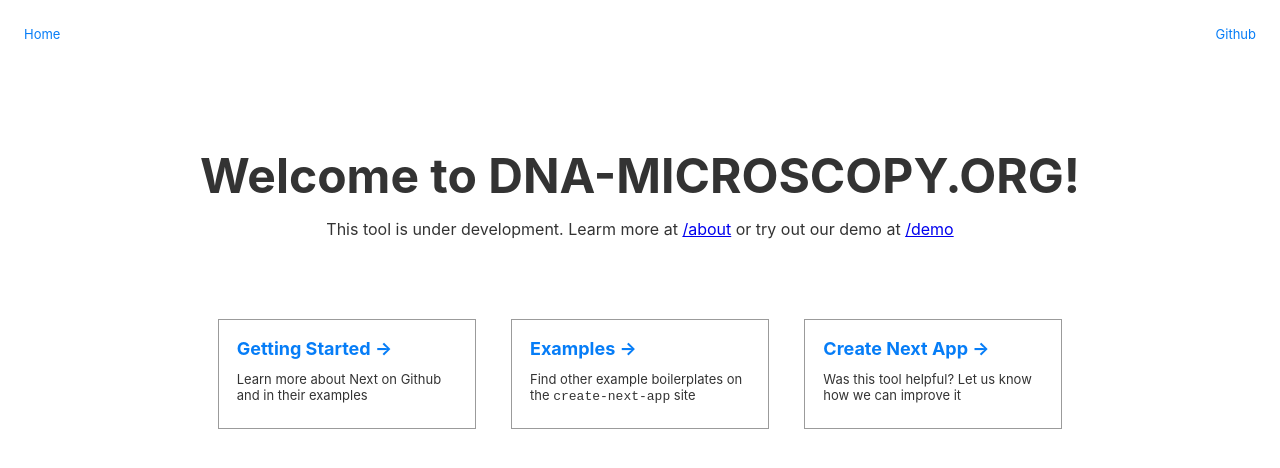
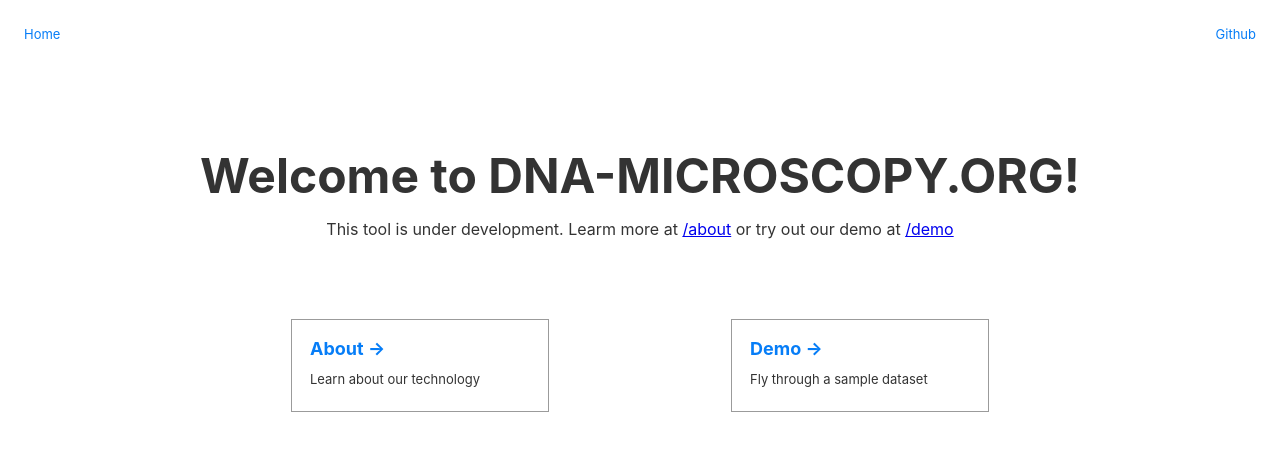
Before and after one commit to coolship/dnamic, a Next.js app: page / in a window 1280 px wide. Shown: the top 468 px of the page. Built offline with nearby package versions, Linux system fonts and the light colour scheme.

Commit message:
homepage

```diff
--- a/pages/index.js
+++ b/pages/index.js
@@ -12,24 +12,16 @@ export default () => (
       <p className="description">This tool is under development. Learm more at <Link href="/about">/about</Link> or try out our demo at <Link href="/demo">/demo</Link></p>
 
       <div className="row">
-        <Link href="https://github.com/zeit/next.js#getting-started">
+        <Link href="about">
           <a className="card">
-            <h3>Getting Started &rarr;</h3>
-            <p>Learn more about Next on Github and in their examples</p>
+            <h3>About &rarr;</h3>
+            <p>Learn about our technology</p>
           </a>
         </Link>
-        <Link href="https://open.segment.com/create-next-app">
+        <Link href="/demo">
           <a className="card">
-            <h3>Examples &rarr;</h3>
-            <p>
-              Find other example boilerplates on the <code>create-next-app</code> site
-            </p>
-          </a>
-        </Link>
-        <Link href="https://github.com/segmentio/create-next-app">
-          <a className="card">
-            <h3>Create Next App &rarr;</h3>
-            <p>Was this tool helpful? Let us know how we can improve it</p>
+            <h3>Demo &rarr;</h3>
+            <p>Fly through a sample dataset</p>
           </a>
         </Link>
       </div>
```
